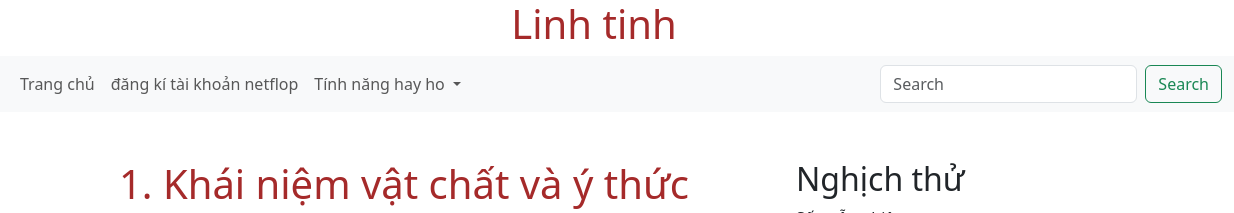
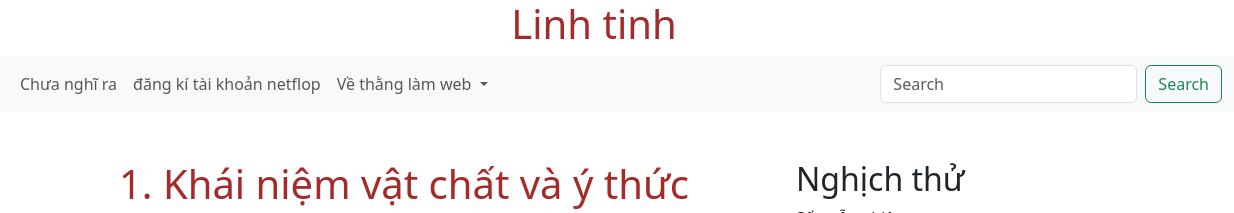
Before and after one commit to Huydzsss/testboostrap, a plain HTML site: page index.html in a window 1280 px wide. Shown: the top 213 px of the page, 46-1280 px from the left. Drawn offline with nearby package versions, Linux system fonts and the light colour scheme.

Commit message:
Update index.html

```diff
--- a/index.html
+++ b/index.html
@@ -35,14 +35,14 @@
     <div class="collapse navbar-collapse" id="navbarNav">
       <ul class="navbar-nav">
         <li class="nav-item active">
-          <a class="nav-link" href="index.html">Trang chủ</a>
+          <a class="nav-link" href="#">Chưa nghĩ ra</a>
         </li>
         <li class="nav-item">
           <a class="nav-link" href="login.html">đăng kí tài khoản netflop</a>
         </li>
         <li class="nav-item dropdown">
           <a class="nav-link dropdown-toggle" href="#" id="navbarDropdown" role="button" data-bs-toggle="dropdown" aria-expanded="false">
-            Tính năng hay ho
+            Về thằng làm web
           </a>
           <ul class="dropdown-menu" aria-labelledby="navbarDropdown">
             <li><a class="dropdown-item" href="https://www.facebook.com/profile.php?id=100010321127522">về fb</a></li>
```
